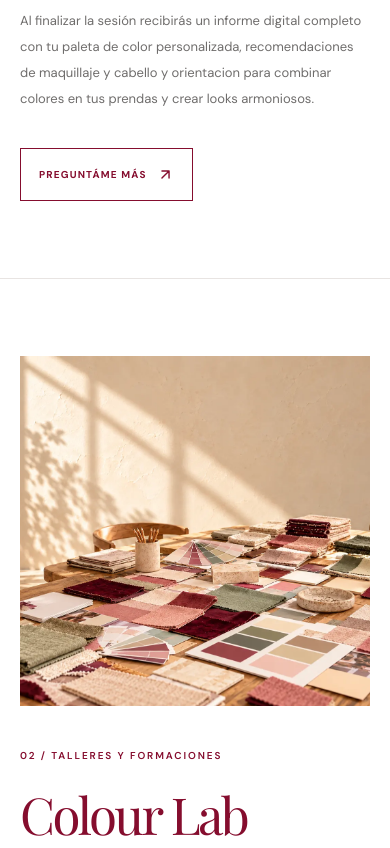
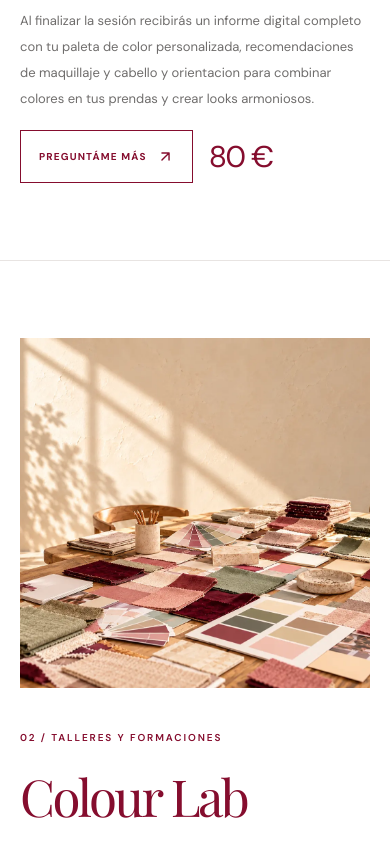
Before and after one commit to jalogut/nuriahernaez, a plain HTML site: page index.html in a window 390 px wide. Shown: the part 4820-5668 px from the top of the page. Drawn offline with nearby package versions, Linux system fonts and the light colour scheme; a web font is replaced by a local one.

Commit message:
[Task] Add service prices

```diff
--- a/index.html
+++ b/index.html
@@ -19,6 +19,7 @@
     rel="stylesheet" />
   <link rel="stylesheet" href="./style.css" />
   <link rel="stylesheet" href="./style-arrow-link.css" />
+  <link rel="stylesheet" href="./service-price.css" />
 </head>
 
 <body>
@@ -63,7 +64,7 @@
     <section class="intro container" id="filosofia">
       <!--<div class="intro-line"></div>-->
       <span class="overline">EL ESTILO EMPIEZA EN TI</span>
-      <h3>La mejor versión de ti es la que<br/><em> se parece a ti.</em></h3>
+      <h3>La mejor versión de ti es la que<br /><em> se parece a ti.</em></h3>
       <p>Creo en una asesoría de imagen que te ayude a conocerte, potenciar lo que te hace única y disfrutar del momento
         de vestirte. Sin reglas rígidas. Sin dejar de ser tú.</p>
     </section>
@@ -92,7 +93,7 @@
               aria-label="Composición artística de cartas y muestras de color">
               <span class="swatch swatch-a"></span><span class="swatch swatch-b"></span><span
                 class="swatch swatch-c"></span><span class="swatch swatch-d"></span><span
-                class="colour-lab-lettering">Colour<br/><i>Lab</i><small>by Nuria Hernáez</small></span>
+                class="colour-lab-lettering">Colour<br /><i>Lab</i><small>by Nuria Hernáez</small></span>
             </div>
             <span class="service-index">02</span>
             <h4>COLOUR LAB</h4>
@@ -142,10 +143,13 @@
           <p>Al finalizar la sesión recibirás un informe digital completo con tu paleta de color personalizada,
             recomendaciones de maquillaje y cabello y orientacion para combinar colores en tus prendas y crear looks
             armoniosos.</p>
+          <div class="service-action">
             <a class="button button-outline"
               href="https://wa.me/34618237613?text=Hola%20Nuria%2C%20me%20gustar%C3%ADa%20saber%20m%C3%A1s%20sobre%20el%20servicio%20de%20Colorimetr%C3%ADa."
               target="_blank" rel="noopener noreferrer">PREGUNTÁME MÁS <span class="arrow-icon"
                 aria-hidden="true"></span></a>
+            <span class="service-price">80 €</span>
+          </div>
         </div>
       </div>
     </section>
@@ -161,10 +165,13 @@
             diferente.</p>
           <p>¿Te gustaría organizar una sesión para un grupo o informarte sobre las formaciones? Cuéntame tu idea y
             creamos la experiencia adecuada.</p>
+          <div class="service-action">
             <a class="button button-outline"
               href="https://wa.me/34618237613?text=Hola%20Nuria%2C%20me%20gustar%C3%ADa%20saber%20m%C3%A1s%20sobre%20los%20talleres%20y%20formaciones%20Colour%20Lab."
               target="_blank" rel="noopener noreferrer">PREGUNTÁME MÁS <span class="arrow-icon"
                 aria-hidden="true"></span></a>
+            <span class="service-price">60 €/per.</span>
+          </div>
         </div>
         <div class="feature-image colour-lab-image"><img src="./assets/colour-lab-table-real.webp"
             alt="Muestras de color, telas y accesorios de una sesión de colour lab" loading="lazy" /></div>
@@ -183,10 +190,13 @@
           <p>La asesoría integral es un proceso donde trabajaremos con todas las herramientas para saber qué te favorece
             y que aprendas a elegir con seguridad tus looks cada día.</p>
           <p>Incluye informe completo personalizado + 7 propuestas de looks y seguimiento durante 2 semanas.</p>
+          <div class="service-action">
             <a class="button button-outline"
               href="https://wa.me/34618237613?text=Hola%20Nuria%2C%20me%20gustar%C3%ADa%20saber%20m%C3%A1s%20sobre%20la%20asesoria%20integral."
               target="_blank" rel="noopener noreferrer">PREGUNTÁME MÁS <span class="arrow-icon"
                 aria-hidden="true"></span></a>
+            <span class="service-price">350 €</span>
+          </div>
         </div>
       </div>
     </section>
@@ -195,17 +205,21 @@
       <div class="container feature-grid feature-grid-reverse">
         <div class="feature-copy">
           <span class="overline">04 / REDESCUBRE LO QUE YA TIENES</span>
-          <h3>Tu armario,<br/><em>mil posibilidades.</em></h3>
+          <h3>Tu armario,<br /><em>mil posibilidades.</em></h3>
           <p class="feature-lead">Muchos más looks de los que imaginas, con tu propia ropa.</p>
           <p>Si alguna vez has pensado «tengo el armario lleno y nada que ponerme», este servicio es para ti. Miraremos
             tus prendas con otros ojos y crearemos nuevas combinaciones adaptadas a tus gustos, tu estilo de vida y tu
             personalidad.</p>
           <p>Para que abrir tu armario vuelva a ser sencillo, inspirador y divertido, sin necesidad de comprar por
             comprar.</p>
+          <div class="service-action">
             <a class="button button-outline"
               href="https://wa.me/34618237613?text=Hola%20Nuria%2C%20me%20gustar%C3%ADa%20saber%20m%C3%A1s%20sobre%20el%20servicio%20tu%20armario%2C%20mil%20posibilidades."
               target="_blank" rel="noopener noreferrer">PREGUNTÁME MÁS <span class="arrow-icon"
                 aria-hidden="true"></span></a>
+            <span class="service-price">150 €</span>
+          </div>
+
         </div>
         <div class="feature-image wardrobe-image"><img src="./assets/armario-mas-lleno.webp"
             alt="Revision de tu armario con combinaciones para múltiples looks" loading="lazy" /></div>
--- /dev/null
+++ b/service-price.css
@@ -0,0 +1,31 @@
+.service-action {
+  display: flex;
+  align-items: center;
+  gap: 24px;
+  flex-wrap: wrap;
+  margin-top: 18px;
+}
+
+.feature-copy .service-action .button {
+  margin-top: 0;
+}
+
+.service-price {
+  font-family: var(--sans);
+  color: var(--wine);
+  font-size: 34px;
+  font-weight: 400;
+  letter-spacing: -.05em;
+  line-height: 1.18;
+  white-space: nowrap;
+}
+
+@media (max-width: 720px) {
+  .service-action {
+    gap: 16px;
+  }
+
+  .service-price {
+    font-size: 30px;
+  }
+}
```
Lines whose indentation alone changed are shown as unchanged.
